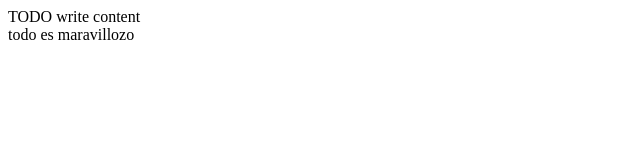
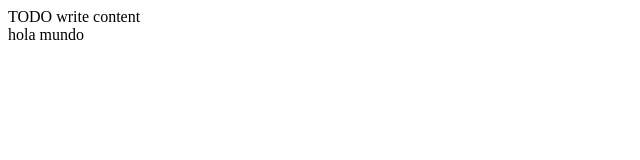
Before and after one commit to armandohuarcaya/Proyecto-1, a plain HTML site: page ProyectoArmando/web/index.html in a window 1280 px wide. Shown: the full height of the page, 0-640 px from the left. Drawn offline with Linux system fonts and the light colour scheme.

Commit message:
hola mundo

```diff
--- a/ProyectoArmando/web/index.html
+++ b/ProyectoArmando/web/index.html
@@ -12,6 +12,6 @@ and open the template in the editor.
     </head>
     <body>
         <div>TODO write content</div>
-        <div>todo es maravillozo</div>
+        <div>hola mundo</div>
     </body>
 </html>
```
